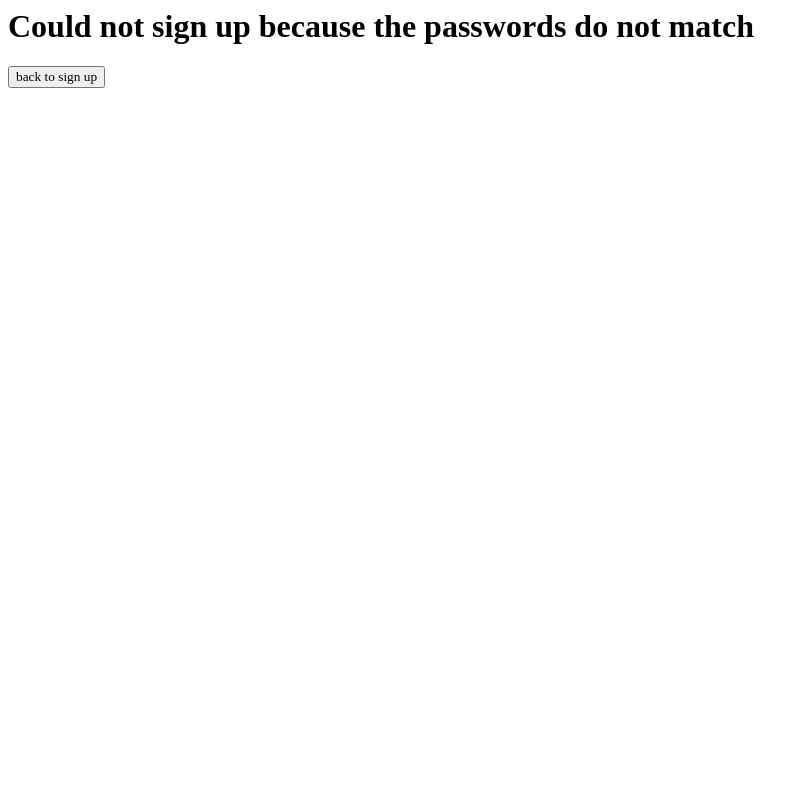
After one commit to mission-deny-the-mission/accessaciti, a PHP site: page /passwords_dont_match.html in a window 1280 px wide. The commit adds this page. Shown: the whole page, without its empty margins (0-809 px from the left). Run offline with PHP 8.4, Linux system fonts and the light colour scheme.

Commit message:
Check that passwords match on the backend

```diff
--- a/Signup.html
+++ b/Signup.html
@@ -20,15 +20,15 @@
       <br>
       <label>Username:</label><br>
       <input type="text" id="uname" name="username"><br>
-    <br>
+      <br>
       <label> Email Address:<label><br>
           <input type="text" id="fname" name="email"><br>
-    <br>
+      <br>
       <label>Create Password:</label><br>
       <input type="text" id="fCreate a Password" name="password"><br>
       <br>
       <label>Confirm Password :</label><br>
-      <input type="text" id="fConfirm Your Password" name="fConfirm Your Password"><br>
+      <input type="text" id="fConfirm Your Password" name="confirm_password"><br>
       <button value="Submit">Sign Up</button>
     </form>
     <br>
--- /dev/null
+++ b/passwords_dont_match.html
@@ -0,0 +1,10 @@
+<html>
+    <head>
+        <title>Sign up failed</title>
+        <link rel="stylesheet" href="main.css">
+    </head>
+    <body>
+        <h1>Could not sign up because the passwords do not match</h1>
+        <button onclick="document.location='Signup.html'">back to sign up</button>
+    </body>
+</html>
```
Also changed, not shown: sign_up_handle.php (+7 -0 lines).
